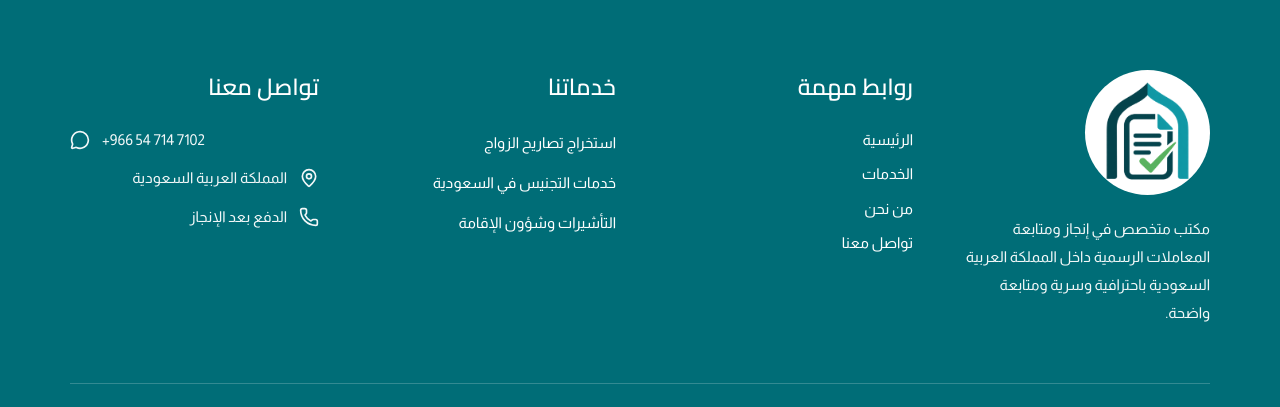
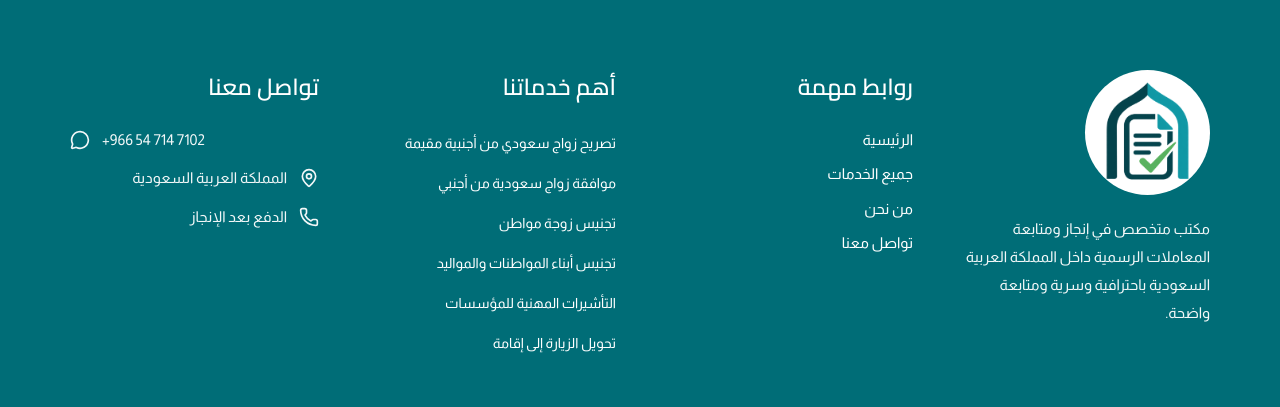
Before and after one commit to AhmedZakaria14/khadmatrasmya, a Next.js app: page / in a window 1280 px wide. Shown: the part 3725-4132 px from the top of the page. Built offline with nearby package versions, Linux system fonts and the light colour scheme.

Commit message:
Deep-link key services from reference-style footer

```diff
--- a/components/Footer.tsx
+++ b/components/Footer.tsx
@@ -30,18 +30,21 @@ export default function Footer() {
             <h2 className="font-display mb-6 text-center text-[23px] font-semibold text-white lg:text-right">روابط مهمة</h2>
             <ul className="space-y-3 text-center text-[15px] font-normal lg:text-right">
               <li><Link href="/" className="hover:text-accent-300">الرئيسية</Link></li>
-              <li><Link href="/services" className="hover:text-accent-300">الخدمات</Link></li>
+              <li><Link href="/services" className="hover:text-accent-300">جميع الخدمات</Link></li>
               <li><Link href="/about" className="hover:text-accent-300">من نحن</Link></li>
               <li><Link href="/contact" className="hover:text-accent-300">تواصل معنا</Link></li>
             </ul>
           </div>
 
           <div>
-            <h2 className="font-display mb-6 text-center text-[23px] font-semibold text-white lg:text-right">خدماتنا</h2>
-            <ul className="space-y-3 text-center text-[15px] font-normal leading-7 lg:text-right">
-              <li><Link href="/services" className="hover:text-accent-300">استخراج تصاريح الزواج</Link></li>
-              <li><Link href="/services" className="hover:text-accent-300">خدمات التجنيس في السعودية</Link></li>
-              <li><Link href="/services" className="hover:text-accent-300">التأشيرات وشؤون الإقامة</Link></li>
+            <h2 className="font-display mb-6 text-center text-[23px] font-semibold text-white lg:text-right">أهم خدماتنا</h2>
+            <ul className="space-y-3 text-center text-[14px] font-normal leading-7 lg:text-right">
+              <li><Link href="/services/تصريح-زواج-سعودي-من-أجنبية-مقيمة" className="hover:text-accent-300">تصريح زواج سعودي من أجنبية مقيمة</Link></li>
+              <li><Link href="/services/موافقة-زواج-سعودية-من-أجنبي" className="hover:text-accent-300">موافقة زواج سعودية من أجنبي</Link></li>
+              <li><Link href="/services/تجنيس-زوجة-مواطن" className="hover:text-accent-300">تجنيس زوجة مواطن</Link></li>
+              <li><Link href="/services/تجنيس-أبناء-المواطنات-ومواليد-السعودية" className="hover:text-accent-300">تجنيس أبناء المواطنات والمواليد</Link></li>
+              <li><Link href="/services/التأشيرات-المهنية-للمؤسسات" className="hover:text-accent-300">التأشيرات المهنية للمؤسسات</Link></li>
+              <li><Link href="/services/تحويل-الزيارة-إلى-إقامة" className="hover:text-accent-300">تحويل الزيارة إلى إقامة</Link></li>
             </ul>
           </div>
 
```
